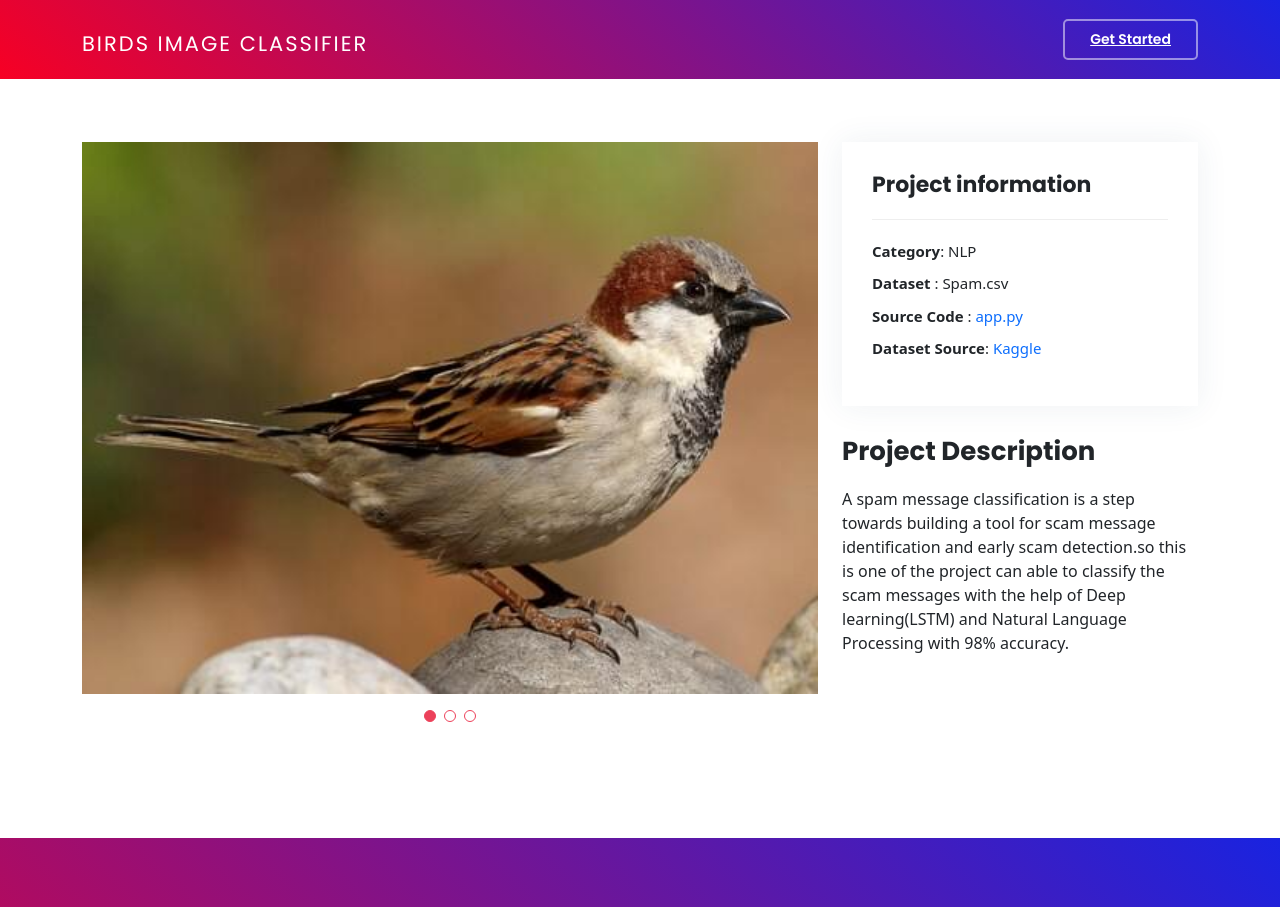
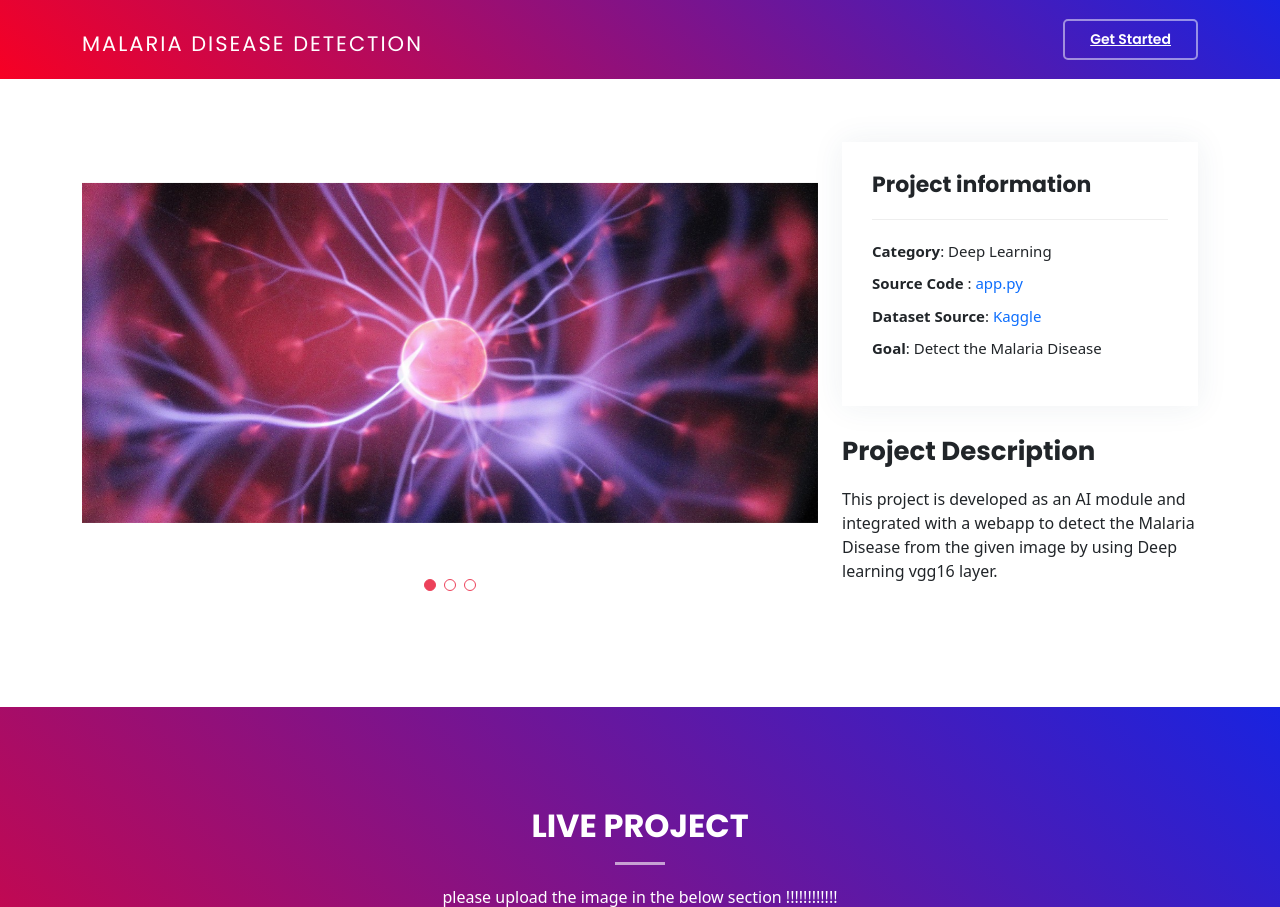
Before and after one commit to samrajkodai/Malaria-Detection, a Flask app: page / in a window 1280 px wide. Shown: the top 907 px of the page. Run offline with Flask 2, Linux system fonts and the light colour scheme; some libraries are stand-ins or nearby versions.

Commit message:
adding actions

```diff
--- a/webapp/templates/index.html
+++ b/webapp/templates/index.html
@@ -98,7 +98,7 @@ input[type="file"] {
               <!-- ======= Header ======= -->
   <header id="header" class="fixed-top " >
     <div class="container d-flex align-items-center justify-content-between">
-      <h1 class="logo"><a>Birds image Classifier</a></h1>
+      <h1 class="logo"><a>Malaria Disease Detection</a></h1>
       <!-- Uncomment below if you prefer to use an image logo -->
       <!-- <a href="index.html" class="logo"><img src="assets/img/logo.png" alt="" class="img-fluid"></a>-->
 
@@ -145,16 +145,16 @@ input[type="file"] {
           <div class="portfolio-info">
             <h3>Project information</h3>
             <ul>
-              <li><strong>Category</strong>: NLP</li>
-              <li><strong>Dataset </strong>: Spam.csv </li>
+              <li><strong>Category</strong>: Deep Learning</li>
               <li><strong>Source Code </strong>: <a href="https://github.com/samrajkodai/Birds-Image-Classifier" style="text-decoration: none;">app.py </a> </li>
               <li><strong>Dataset Source</strong>: <a href="https://www.kaggle.com/datasets" style="text-decoration: none;">Kaggle</a></li>
+              <li><strong>Goal</strong>: Detect the Malaria Disease</li>
             </ul>
           </div>
           <div class="portfolio-description">
             <h2>Project Description</h2>
             <p>
-              A spam message classification is a step towards building a tool for scam message identification and early scam detection.so this is one of the project can able to classify the scam messages with the help of Deep learning(LSTM) and Natural Language Processing with 98% accuracy.
+             This project is developed as an AI module and integrated with a webapp to detect the Malaria Disease from the given image by using Deep learning vgg16 layer.
             </p>
           </div>
         </div>
```
Also changed, not shown: .github/main.yaml (added), uploads/C39P4thinF_original_IMG_20150622_105554_cell_10.png (added), uploads/C3thin_original_IMG_20150608_162922_cell_191.png (added), uploads/C3thin_original_IMG_20150608_163002_cell_32.png (added), uploads/C3thin_original_IMG_20150608_163002_cell_39.png (added), webapp/static/assets/img/not-spam.jpg, webapp/static/assets/img/spam.png, webapp/static/assets/img/spam2.jpg, 1 other file.
